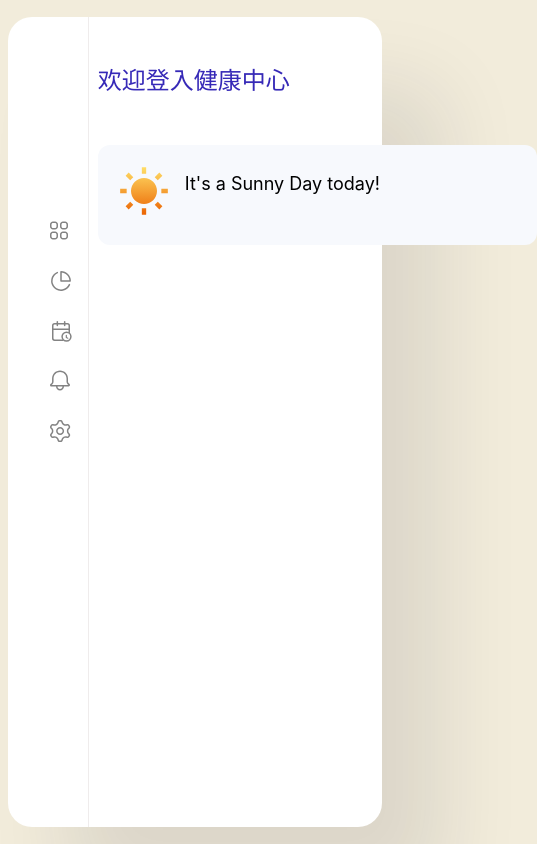
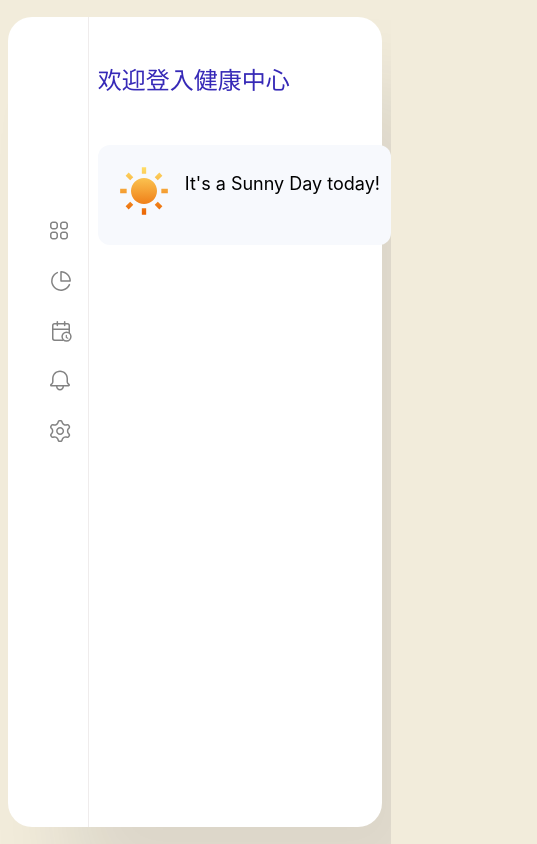
Before and after one commit to liliang8858/nexp, a Next.js app in the folder nexp-level-002/nexp-level-002/: page / in a window 390 px wide. Shown: the whole page, 537 px wide, since content can reach past the window. Built offline with nearby package versions, Linux system fonts and the light colour scheme.

Commit message:
update j

```diff
--- a/nexp-level-002/nexp-level-002/components/body.module.css
+++ b/nexp-level-002/nexp-level-002/components/body.module.css
@@ -156,3 +156,10 @@
         width: 150% !important;
     }
 }
+
+@media (max-width:550px) {
+
+.weather {
+    width: 100% !important;
+}
+}
```
